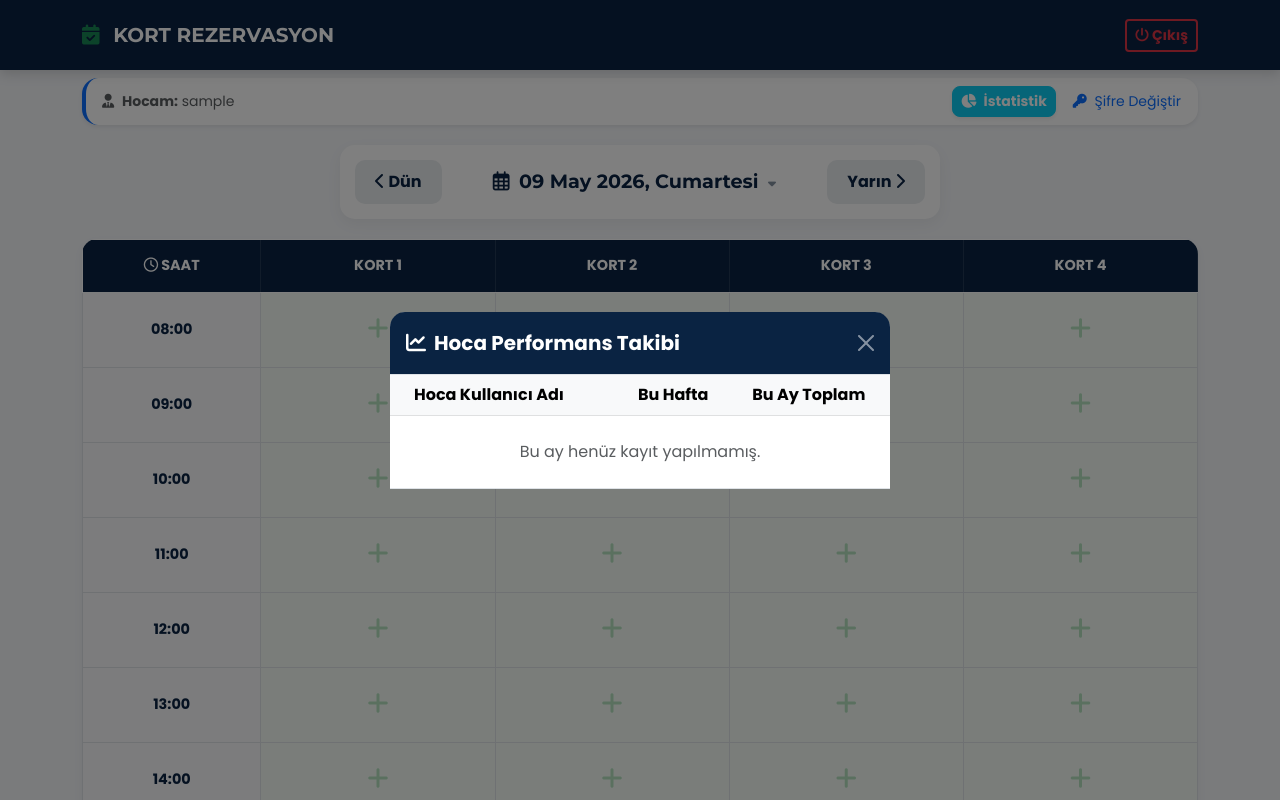
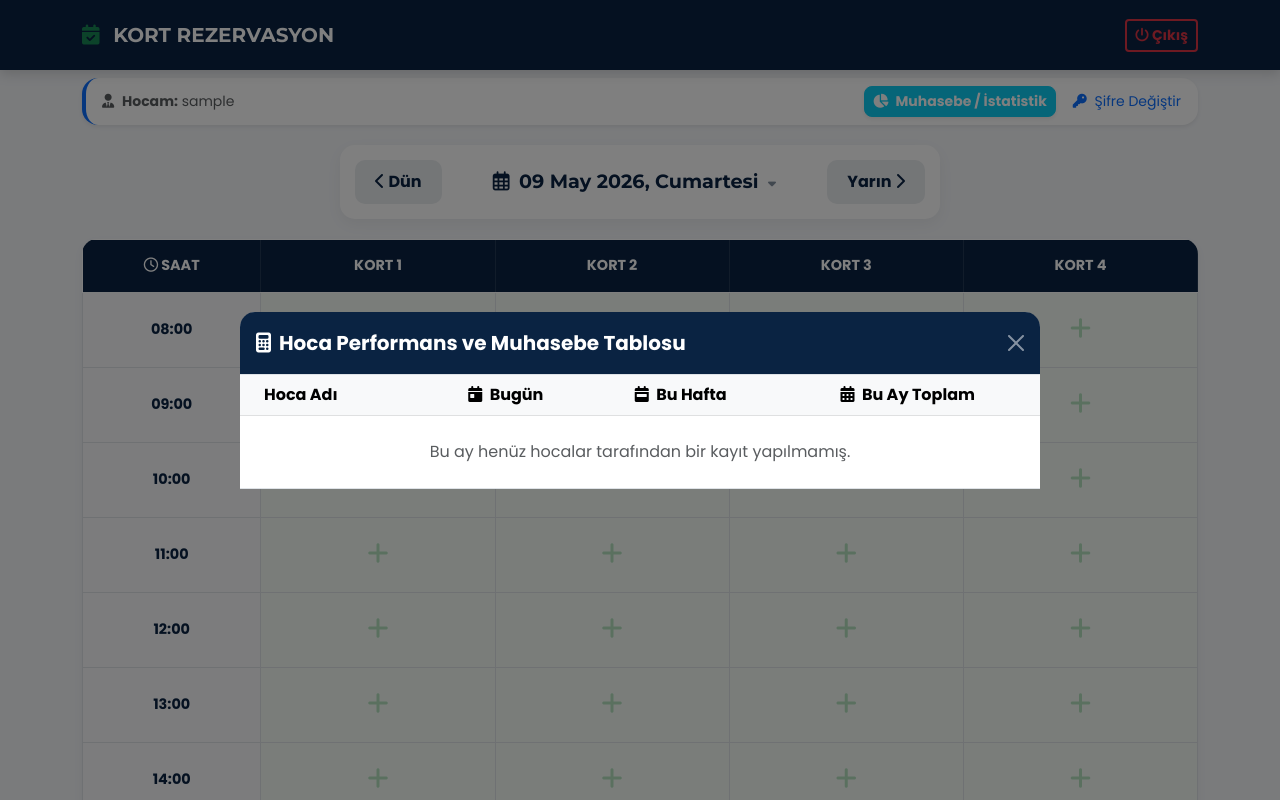
Before and after one commit to sahinbingol85/ahalteke, a Django app: page /rezervasyon/ in a window 1280 px wide, after a click on "Muhasebe / İstatistik". Run offline with Django 5.2, Linux system fonts and the light colour scheme; the visitor is signed in with stand-in values (Sample User, id 1); data comes from the database, SQL or seed files in the repository; data that the repository does not hold is empty; some libraries are stand-ins or nearby versions.

Commit message:
Add files via upload

```diff
--- a/core/templates/core/rezervasyon.html
+++ b/core/templates/core/rezervasyon.html
@@ -89,7 +89,7 @@
             <div class="d-flex align-items-center">
                 {% if request.user.is_superuser %}
                 <button class="btn btn-sm btn-info text-white fw-bold me-3 rounded-3 shadow-sm" data-bs-toggle="modal" data-bs-target="#statsModal">
-                    <i class="fa-solid fa-chart-pie me-1"></i> İstatistik
+                    <i class="fa-solid fa-chart-pie me-1"></i> Muhasebe / İstatistik
                 </button>
                 {% endif %}
 
@@ -157,7 +157,7 @@
                                         <span class="closed-reason">{{ kort.sebep }}</span>
                                     </td>
                                 {% else %}
-                                    <td class="cell-full" onclick="acDetayModal('{{ kort.rezervasyon.id }}', '{{ kort.rezervasyon.kisi_adi|escapejs }}', '{{ kort.rezervasyon.aciklama|escapejs }}', '{{ kort.kort_no }}', '{{ satir.saat }}', '{{ secili_tarih|date:"d M Y" }}')">
+                                    <td class="cell-full" onclick="acDetayModal('{{ kort.rezervasyon.id }}', '{{ kort.rezervasyon.kisi_adi|escapejs }}', '{{ kort.rezervasyon.aciklama|escapejs }}', '{{ kort.kort_no }}', '{{ satir.saat }}', '{{ secili_tarih|date:"d M Y" }}', '{% if kort.rezervasyon.rezerve_eden.first_name %}{{ kort.rezervasyon.rezerve_eden.first_name|escapejs }}{% else %}{{ kort.rezervasyon.rezerve_eden.username|escapejs }}{% endif %}')">
                                         <span class="rez-name" title="{{ kort.rezervasyon.kisi_adi }}">{{ kort.rezervasyon.kisi_adi }}</span>
                                         {% if kort.rezervasyon.aciklama %}
                                             <span class="rez-note" title="{{ kort.rezervasyon.aciklama }}"><i class="fa-solid fa-circle-info me-1"></i>{{ kort.rezervasyon.aciklama }}</span>
@@ -229,7 +229,11 @@
                     <div class="mb-3" id="detayOzet"></div>
 
                     <h3 class="fw-bold text-primary mb-1" id="detayKisi"></h3>
-                    <p class="text-muted fst-italic mb-4" id="detayAciklama"></p>
+                    <p class="text-muted fst-italic mb-3" id="detayAciklama"></p>
+
+                    <div class="text-end mb-4 border-bottom pb-2">
+                        <small class="text-muted fw-bold" style="font-size: 0.75rem;"><i class="fa-solid fa-pen-clip me-1"></i> Oluşturan: <span id="detayOlusturan" class="text-dark"></span></small>
+                    </div>
 
                     {% if request.user.is_superuser %}
                         <form method="POST" id="silmeFormu" action="">
@@ -238,7 +242,7 @@
                         </form>
                     {% else %}
                         <div class="alert alert-secondary small fw-bold mb-0">
-                            <i class="fa-solid fa-circle-info me-1"></i> İptal ve düzenleme işlemleri için lütfen Şahin Hoca ile iletişime geçin.
+                            <i class="fa-solid fa-circle-info me-1"></i> İptal ve düzenleme işlemleri için lütfen <strong>yönetim</strong> ile iletişime geçin.
                         </div>
                     {% endif %}
                 </div>
@@ -248,10 +252,10 @@
 
     {% if request.user.is_superuser %}
     <div class="modal fade" id="statsModal" tabindex="-1" aria-hidden="true">
-        <div class="modal-dialog modal-dialog-centered">
+        <div class="modal-dialog modal-dialog-centered modal-lg">
             <div class="modal-content rounded-4 border-0">
                 <div class="modal-header text-white" style="background-color: #0a2342; border-radius: 15px 15px 0 0;">
-                    <h5 class="modal-title fw-bold"><i class="fa-solid fa-chart-line me-2"></i>Hoca Performans Takibi</h5>
+                    <h5 class="modal-title fw-bold"><i class="fa-solid fa-calculator me-2"></i>Hoca Performans ve Muhasebe Tablosu</h5>
                     <button type="button" class="btn-close btn-close-white" data-bs-dismiss="modal" aria-label="Close"></button>
                 </div>
                 <div class="modal-body p-0">
@@ -259,20 +263,28 @@
                         <table class="table table-hover align-middle mb-0">
                             <thead class="table-light">
                                 <tr>
-                                    <th class="ps-4">Hoca Kullanıcı Adı</th>
-                                    <th class="text-center">Bu Hafta</th>
-                                    <th class="text-center">Bu Ay Toplam</th>
+                                    <th class="ps-4">Hoca Adı</th>
+                                    <th class="text-center"><i class="fa-solid fa-calendar-day me-1"></i> Bugün</th>
+                                    <th class="text-center"><i class="fa-solid fa-calendar-week me-1"></i> Bu Hafta</th>
+                                    <th class="text-center"><i class="fa-solid fa-calendar-days me-1"></i> Bu Ay Toplam</th>
                                 </tr>
                             </thead>
                             <tbody>
                                 {% for stat in istatistikler %}
                                 <tr>
-                                    <td class="ps-4 fw-bold text-secondary">{{ stat.rezerve_eden__username }}</td>
-                                    <td class="text-center"><span class="badge bg-success fs-6">{{ stat.toplam_hafta }}</span></td>
-                                    <td class="text-center"><span class="badge bg-primary fs-6">{{ stat.toplam_ay }}</span></td>
+                                    <td class="ps-4 fw-bold text-secondary">
+                                        {% if stat.rezerve_eden__first_name %}
+                                            {{ stat.rezerve_eden__first_name }}
+                                        {% else %}
+                                            {{ stat.rezerve_eden__username }}
+                                        {% endif %}
+                                    </td>
+                                    <td class="text-center"><span class="badge bg-info text-dark fs-6 shadow-sm">{{ stat.toplam_bugun }}</span></td>
+                                    <td class="text-center"><span class="badge bg-success fs-6 shadow-sm">{{ stat.toplam_hafta }}</span></td>
+                                    <td class="text-center"><span class="badge bg-primary fs-6 shadow-sm">{{ stat.toplam_ay }}</span></td>
                                 </tr>
                                 {% empty %}
-                                <tr><td colspan="3" class="text-center text-muted py-4">Bu ay henüz kayıt yapılmamış.</td></tr>
+                                <tr><td colspan="4" class="text-center text-muted py-4">Bu ay henüz hocalar tarafından bir kayıt yapılmamış.</td></tr>
                                 {% endfor %}
                             </tbody>
                         </table>
@@ -300,10 +312,14 @@
             myModal.show();
         }
 
-        function acDetayModal(rezId, kisiAdi, aciklama, kortNo, saat, tarihMetni) {
+        // YENİ: olusturan parametresi eklendi
+        function acDetayModal(rezId, kisiAdi, aciklama, kortNo, saat, tarihMetni, olusturan) {
             document.getElementById('detayKisi').innerText = kisiAdi;
             document.getElementById('detayAciklama').innerText = aciklama ? aciklama : "Özel Ders";
             document.getElementById('detayOzet').innerHTML = `<span class="badge bg-dark fs-6 me-1">${tarihMetni}</span> <span class="badge bg-primary fs-6 me-1">Saat: ${saat}</span> <span class="badge bg-success fs-6">Kort: ${kortNo}</span>`;
+
+            // Oluşturan kişiyi ekrana yazdırıyoruz
+            document.getElementById('detayOlusturan').innerText = olusturan;
 
             var silmeFormu = document.getElementById('silmeFormu');
             if(silmeFormu) {
```
